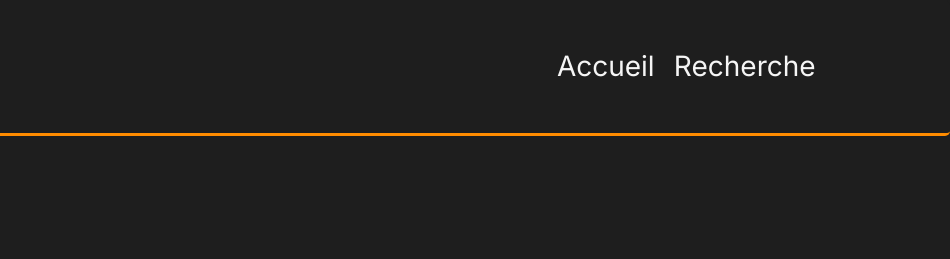
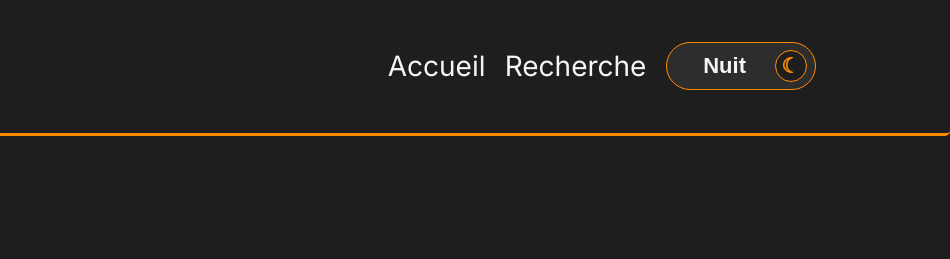
Before and after one commit to WhatDahFox/pWEBD1-Projet---Cinema-JS-, a website built with Vite: page index.html in a window 1280 px wide. Shown: the top 259 px of the page, 330-1280 px from the left. Built offline with nearby package versions, Linux system fonts and the light colour scheme; no server answers.

Commit message:
feat(theme): implement persistent light and dark mode

```diff
--- a/css/common.css
+++ b/css/common.css
@@ -128,6 +128,51 @@ main {
     max-width: 25vw;
     object-fit: contain;
 }
+
+    /* ==============================================
+    1.1 Mode Sombre / Clair
+    =============================================== */
+    #theme_button {
+        display: flex;
+        align-items: center;
+        justify-content: space-between;
+        width: 150px;
+        height: 3rem;
+        padding: 0.5rem;
+        border: 1px solid var(--accent-color);
+        border-radius: 50px;
+        background-color: var(--cards);
+        color: var(--main-text);
+        font-size: var(--size-h3);
+        font-weight: var(--weight-bold);
+        cursor: pointer;
+    }
+
+    .theme_icon {
+        display: flex;
+        align-items: center;
+        justify-content: center;
+        width: 30px;
+        height: 30px;
+        flex-shrink: 0;
+        border: 1px solid var(--accent-color);
+        border-radius: 50%;
+        background-color: var(--main-background);
+        color: var(--accent-color);
+        font-size: 1.3rem;
+        order: 2;
+        transition: transform 0.3s ease;
+    }
+
+    .theme_text {
+        flex: 1;
+        text-align: center;
+    }
+
+    /* Activation du mode clair */
+    .theme_light #theme_button .theme_icon {
+        order: 0;
+    }
 
 /* ==============================================
 1. Titres des sections
--- a/index.html
+++ b/index.html
@@ -15,6 +15,10 @@
         <nav class="menu_header">
             <a href="index.html"> Accueil </a>
             <a href="search.html"> Recherche </a>
+            <button type="button" id="theme_button">
+                <span class="theme_icon"> 🔆 </span>
+                <span class="theme_text"> Jour </span>
+            </button>
         </nav>
     </header>
     <main>
@@ -44,5 +48,6 @@
         </div>
     </footer>
     <script type="module" src="./js/index.js"></script>
+    <script type="module" src="./js/theme.js"></script>
 </body>
 </html>
--- /dev/null
+++ b/js/theme.js
@@ -0,0 +1,35 @@
+/* ==============================================
+1. Gestion du monde sombre / clair
+=============================================== */
+
+const themeButton = document.querySelector("#theme_button");
+const themeIcon = document.querySelector(".theme_icon");
+const themeText = document.querySelector(".theme_text");
+
+// Conservation du thème enregistré
+const savedTheme = localStorage.getItem("theme");
+
+if (savedTheme === "light") {
+    document.documentElement.classList.add("theme_light");
+}
+
+// Mise à jour du bouton
+function updateThemeButton() {
+    const isLight = document.documentElement.classList.contains("theme_light");
+
+    themeIcon.textContent = isLight ? "🔆" : "☾";
+    themeText.textContent = isLight ? "Jour" : "Nuit";
+}
+
+updateThemeButton();
+
+// Changement de thème au clic
+themeButton.addEventListener("click", () => {
+    document.documentElement.classList.toggle("theme_light");
+
+    const isLight = document.documentElement.classList.contains("theme_light");
+
+    localStorage.setItem("theme", isLight ? "light" : "dark");
+
+    updateThemeButton();
+});
```
Also changed, not shown: 404.html (+5 -0 lines), movie.html (+5 -0 lines), search.html (+5 -0 lines).
